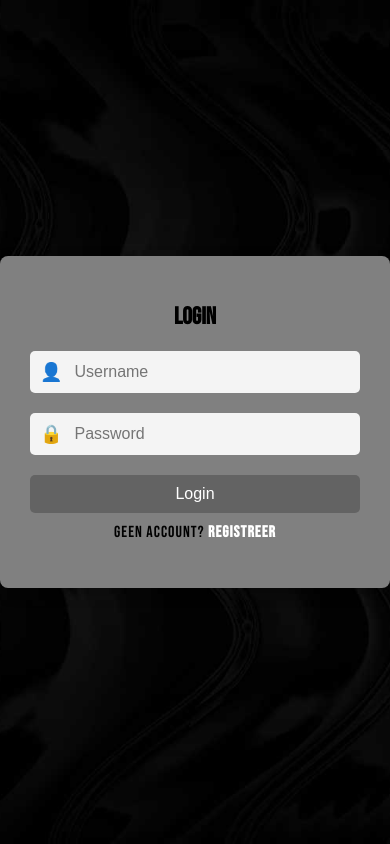
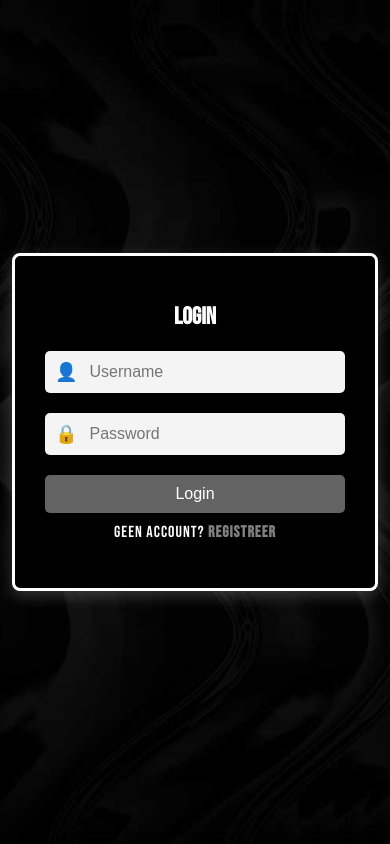
Before and after one commit to FarBeoy/MusicMagnetMagazine, a PHP site: page /pages/login.php in a window 390 px wide. Run offline with PHP 8.4, Linux system fonts and the light colour scheme.

Commit message:
update
responsive voor paar paginas

```diff
--- a/css/chat.css
+++ b/css/chat.css
@@ -206,7 +206,7 @@ input[type="text"], input[type="file"] {
 
 #messages {
     width: 300px;
-    height: 500px;
+    height: 372px;
     margin: 0 auto;
     border: 1px solid #ddd;
     overflow-y: auto;
--- a/css/login.css
+++ b/css/login.css
@@ -20,17 +20,19 @@ body {
     background-size: cover;
     height: 100vh;
     color: #fff;
+    overflow:hidden ;
 }
 
 .login-container {
-    background: Gray;
-    color: black;
+    color: white;
     width: 400px;
     padding: 30px;
     border-radius: 8px;
-    box-shadow: 0 5px 15px rgba(0, 0, 0, 0.2);
+    box-shadow: 0 5px 15px rgba(255, 255, 255, 0.2);
     text-align: center;
     position: relative;
+    background-color: black;
+    border: 3px solid #ffffff;
 }
 
 h1 {
@@ -84,7 +86,7 @@ button:hover {
 }
 
 .register-link a {
-    color: White;
+    color: grey;
     text-decoration: none;
     font-weight: bold;
 }
@@ -115,3 +117,19 @@ button:hover {
     font-size: 14px;
     margin-bottom: 10px;
 }
+
+@media (max-width: 768px) {
+
+    body {
+        background-color: black;
+    }
+    .login-container {
+    width: 300px;
+    position: fixed}
+    top: 50%;
+    transform: translate(-50%, -50%);
+    left: 50%;
+    box-shadow: 5px 10px #ffffff;
+    background-color: black;
+    border: 3px solid #ffffff;
+}
--- a/css/music.css
+++ b/css/music.css
@@ -165,6 +165,9 @@ body {
 }
 
 @media (max-width: 768px) {
+    body{
+        background-color: black;
+    }
   .navbar {
     position: static;
     top: auto;
--- a/css/videos.css
+++ b/css/videos.css
@@ -148,6 +148,9 @@ body {
 
 /* Aanpassingen voor kleinere schermen */
 @media (max-width: 768px) {
+    body{
+        background-color: black;
+    }
     .navbar ul {
         display: none;
         flex-direction: column;
```
Also changed, not shown: css/about.css (+6 -4 lines), css/home.css (+4 -3 lines).
